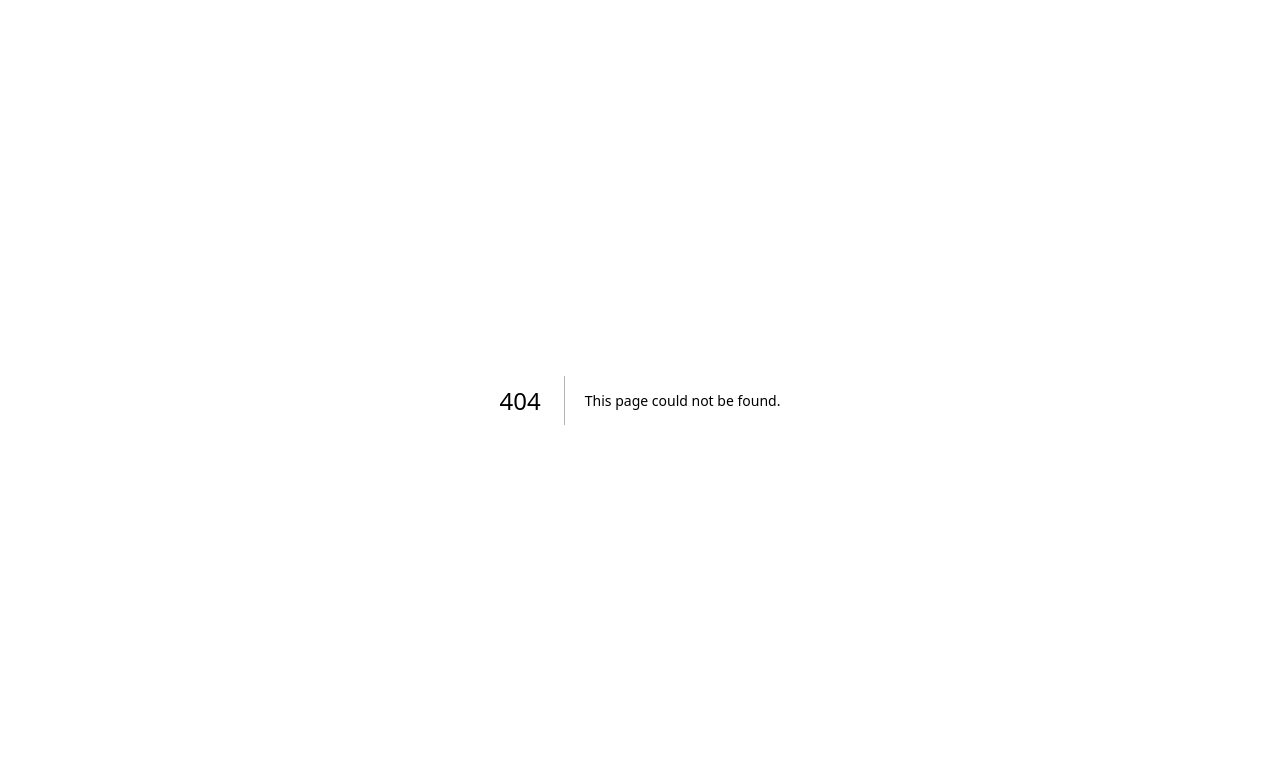
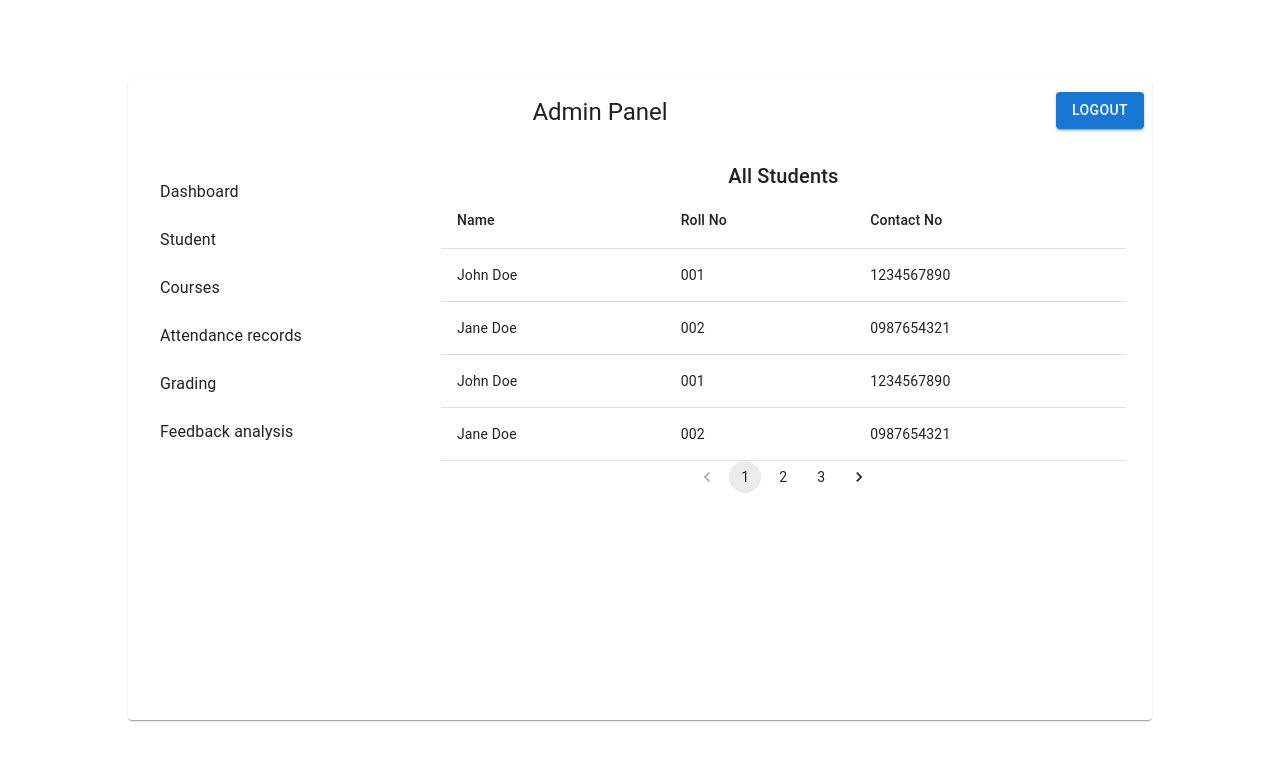
Before and after one commit to anshg03/GC-WEB, a Next.js app in the folder nextjs/: page /admin/student in a window 1280 px wide. Before the commit this address had no page. Shown: the top 760 px of the page. Built offline with nearby package versions, Linux system fonts and the light colour scheme.

Commit message:
Developed admin student page

```diff
--- a/nextjs/components/AdminCard.jsx
+++ b/nextjs/components/AdminCard.jsx
@@ -40,11 +40,11 @@ const AdminCard = ({ children }) => {
           }
         />
 
-        <Box display={"flex"} flexDirection={"row"} gap={"4%"}>
+        <Box display={"flex"} flexDirection={"row"} gap={"4%"} height={"100%"}>
           <CardContent
             sx={{
               width: "25%",
-              maxHeight: "80%",
+              height: "80%",
               overflow: "auto",
               "&::-webkit-scrollbar": {
                 width: "10px",
@@ -63,7 +63,7 @@ const AdminCard = ({ children }) => {
             <NavigationSideBar />
           </CardContent>
           <CardContent
-            sx={{ width: "70%", maxHeight: "80%", overflow: "auto" }}
+            sx={{ width: "70%", height: "80%" }}
           >
             {children}
           </CardContent>
--- a/nextjs/components/Nav/navigationSideBar.jsx
+++ b/nextjs/components/Nav/navigationSideBar.jsx
@@ -5,15 +5,15 @@ import Link from "next/link";
 const NavigationSideBar = () => {
   const NavigationSideBar = [
     { name: "Dashboard", path: "/admin/home" },
-    { name: "Profile", path: "/admin/profile" },
-    { name: "Add Admin", path: "/" },
-    { name: "Delete Admin", path: "/" },
-    { name: "student", path: "/" },
-    { name: "profiles", path: "/" },
-    { name: "courses", path: "/" },
-    { name: "attendance records", path: "/" },
-    { name: "grading", path: "/" },
-    { name: "feedback analysis", path: "/" },
+    // { name: "Profile", path: "/admin/profile" },
+    // { name: "Add Admin", path: "/" },
+    // { name: "Delete Admin", path: "/" },
+    { name: "Student", path: "/admin/student" },
+    // { name: "Profiles", path: "/" },
+    { name: "Courses", path: "/" },
+    { name: "Attendance records", path: "/" },
+    { name: "Grading", path: "/" },
+    { name: "Feedback analysis", path: "/" },
   ];
 
   return (
--- /dev/null
+++ b/nextjs/pages/admin/student/index.jsx
@@ -0,0 +1,133 @@
+import React, { useEffect, useState } from "react";
+import AdminCard from "../../../components/AdminCard";
+import {
+  Box,
+  Typography,
+  Table,
+  TableBody,
+  TableCell,
+  TableContainer,
+  TableHead,
+  TableRow,
+  Pagination,
+  CircularProgress,
+} from "@mui/material";
+import { styled } from "@mui/system";
+import { useRouter } from "next/router";
+
+const Student = () => {
+  const [loading, setLoading] = useState(false);
+  const [students, setStudents] = useState([]);
+  const [page, setPage] = useState(1);
+  const studentsPerPage = 4; // Change this to the number of students you want per page
+
+  const router = useRouter();
+
+  useEffect(() => {
+    const fetchStudents = async () => {
+      setLoading(true);
+      // Dummy data
+      const dummyStudents = [
+        { id: 1, name: "John Doe", rollNo: "001", contactNo: "1234567890" },
+        { id: 2, name: "Jane Doe", rollNo: "002", contactNo: "0987654321" },
+        { id: 1, name: "John Doe", rollNo: "001", contactNo: "1234567890" },
+        { id: 2, name: "Jane Doe", rollNo: "002", contactNo: "0987654321" },
+        { id: 1, name: "John Doe", rollNo: "001", contactNo: "1234567890" },
+        { id: 2, name: "Jane Doe", rollNo: "002", contactNo: "0987654321" },
+        { id: 1, name: "John Doe", rollNo: "001", contactNo: "1234567890" },
+        { id: 2, name: "Lala Doe", rollNo: "002", contactNo: "0987654321" },
+        { id: 1, name: "John Doe", rollNo: "001", contactNo: "1234567890" },
+        { id: 2, name: "Jane Doe", rollNo: "002", contactNo: "0987654321" },
+        { id: 1, name: "John Doe", rollNo: "001", contactNo: "1234567890" },
+        // Add more students as needed
+      ];
+
+      // Simulate an asynchronous operation
+      await new Promise((resolve) => setTimeout(resolve, 1000));
+
+      setStudents(dummyStudents);
+      setLoading(false);
+    };
+
+    fetchStudents();
+  }, []);
+
+  const handleStudentClick = (student) => {
+    router.push(`/admin/student/${student.id}`);
+  };
+
+  const handlePageChange = (event, value) => {
+    setPage(value);
+  };
+
+  const StyledBox = styled(Box)(({ theme }) => ({
+    height: "100%",
+    width: "100%",
+    overflow: "auto",
+    "&::-webkit-scrollbar": {
+      width: "10px",
+    },
+    "&::-webkit-scrollbar-track": {
+      background: "#f1f1f1",
+    },
+    "&::-webkit-scrollbar-thumb": {
+      background: "#888",
+    },
+    "&::-webkit-scrollbar-thumb:hover": {
+      background: "#555",
+    },
+  }));
+
+  return (
+    <AdminCard>
+      {loading ? (
+        <CircularProgress />
+      ) : (
+        <Box
+          display="flex"
+          flexDirection="column"
+          alignItems="center"
+          justifyContent="space-between"
+        >
+          <Typography variant="h6">All Students</Typography>
+          <StyledBox>
+            <TableContainer>
+              <Table>
+                <TableHead>
+                  <TableRow>
+                    <TableCell>Name</TableCell>
+                    <TableCell>Roll No</TableCell>
+                    <TableCell>Contact No</TableCell>
+                  </TableRow>
+                </TableHead>
+                <TableBody>
+                  {students
+                    .slice((page - 1) * studentsPerPage, page * studentsPerPage)
+                    .map((student) => (
+                      <TableRow
+                        onClick={() => handleStudentClick(student)}
+                        key={student.id}
+                        style={{ cursor: "pointer" }}
+                      >
+                        <TableCell>{student.name}</TableCell>
+                        <TableCell>{student.rollNo}</TableCell>
+                        <TableCell>{student.contactNo}</TableCell>
+                      </TableRow>
+                    ))}
+                </TableBody>
+              </Table>
+            </TableContainer>
+          </StyledBox>
+
+          <Pagination
+            count={Math.ceil(students.length / studentsPerPage)}
+            page={page}
+            onChange={handlePageChange}
+          />
+        </Box>
+      )}
+    </AdminCard>
+  );
+};
+
+export default Student;
```
Also changed, not shown: nextjs/pages/admin/student/[slug].jsx (added, +12 -0 lines).
